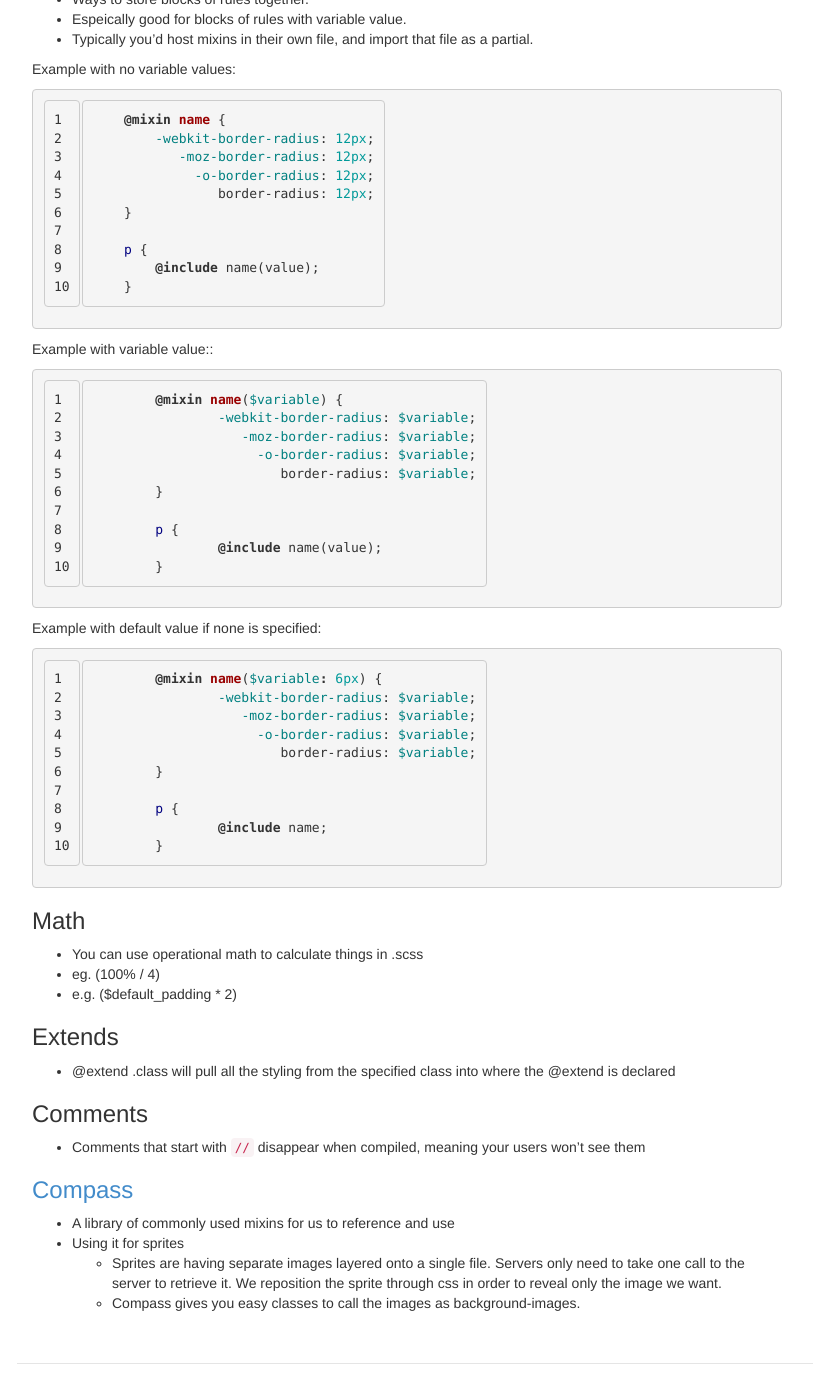
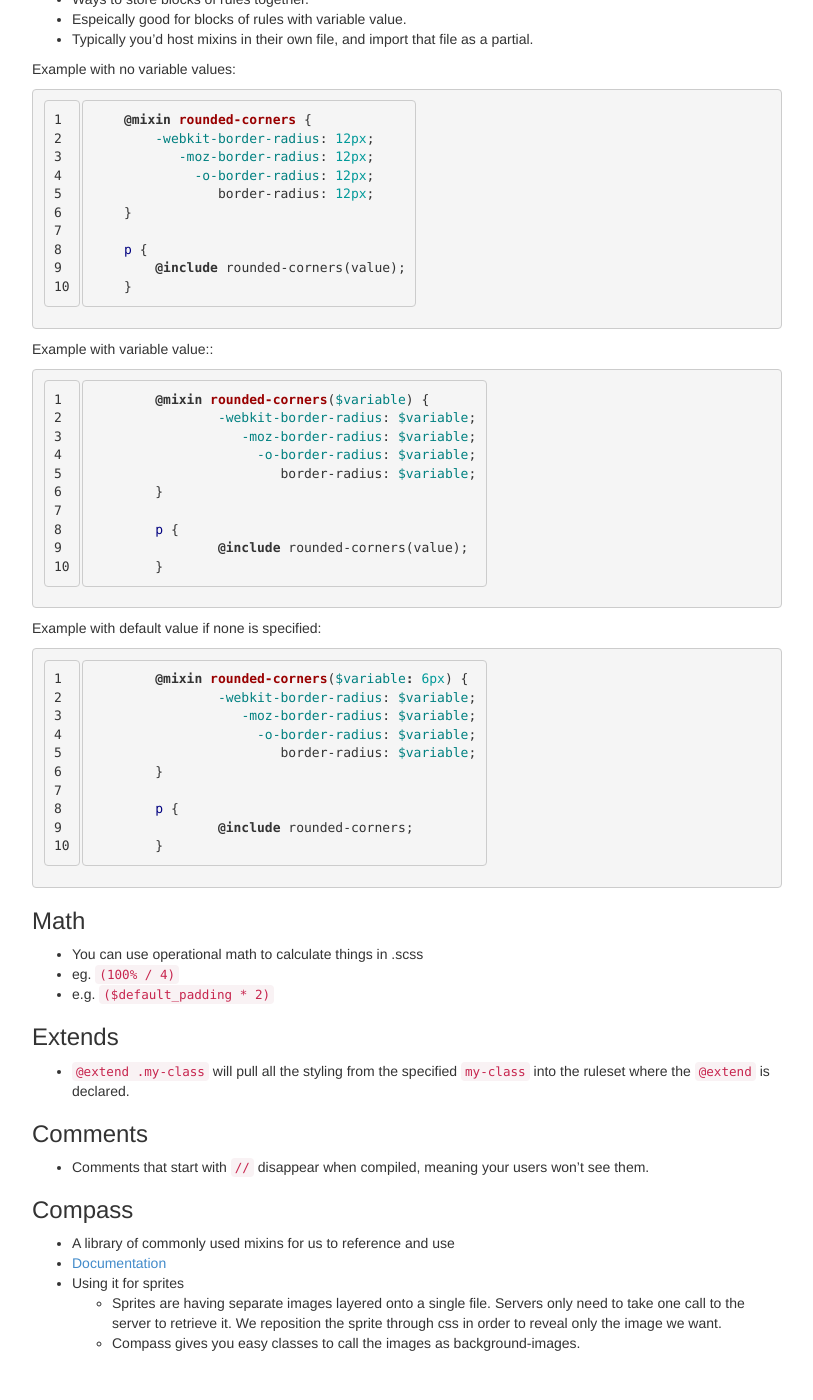
Before and after one commit to tsl-frontend/tsl-frontend.github.io, a Jekyll site: the page built from _posts/2013-11-11-13.md, in a window 1280 px wide and 1400 px high, scrolled down 2517 px. Shown: the whole window, without its empty margins (38-851 px from the left). Built offline with Jekyll 4.4.1, drawn with Linux system fonts in a browser that asks for light colours; Markdown is read by kramdown in place of the engine named in the settings.

Commit message:
More edits.

```diff
--- a/_posts/2013-11-11-13.md
+++ b/_posts/2013-11-11-13.md
@@ -120,7 +120,7 @@ p {
 Example with no variable values:
 
 {% highlight scss linenos %}
-    @mixin name {
+    @mixin rounded-corners {
         -webkit-border-radius: 12px;
            -moz-border-radius: 12px;
              -o-border-radius: 12px;
@@ -128,14 +128,14 @@ Example with no variable values:
     }
 
     p {
-        @include name(value);
+        @include rounded-corners(value);
     }
 {% endhighlight %}
 
 Example with variable value::
 
 {% highlight scss linenos %}
-	@mixin name($variable) {
+	@mixin rounded-corners($variable) {
 		-webkit-border-radius: $variable;
 		   -moz-border-radius: $variable;
 		     -o-border-radius: $variable;
@@ -143,14 +143,14 @@ Example with variable value::
 	}
 
 	p {
-		@include name(value);
+		@include rounded-corners(value);
 	}
 {% endhighlight %}
 
 Example with default value if none is specified:
 
 {% highlight scss linenos %}
-	@mixin name($variable: 6px) {
+	@mixin rounded-corners($variable: 6px) {
 		-webkit-border-radius: $variable;
 		   -moz-border-radius: $variable;
 		     -o-border-radius: $variable;
@@ -158,26 +158,28 @@ Example with default value if none is specified:
 	}
 
 	p {
-		@include name;
+		@include rounded-corners;
 	}
 {% endhighlight %}
 
 ### Math
 
 - You can use operational math to calculate things in .scss
-- eg. (100% / 4)
-- e.g. ($default_padding * 2)
+- eg. `(100% / 4)`
+- e.g. `($default_padding * 2)`
 
 ### Extends
 
-- @extend .class will pull all the styling from the specified class into where the @extend is declared
+- `@extend .my-class` will pull all the styling from the specified `my-class` into the ruleset where the `@extend` is declared.
 
 ### Comments
 
-- Comments that start with `//` disappear when compiled, meaning your users won't see them
+- Comments that start with `//` disappear when compiled, meaning your users won't see them.
 
-### [Compass](http://compass-style.org)
+### Compass
+
 - A library of commonly used mixins for us to reference and use
+- [Documentation]([Compass](http://compass-style.org))
 - Using it for sprites
 	- Sprites are having separate images layered onto a single file. Servers only need to take one call to the server to retrieve it. We reposition the sprite through css in order to reveal only the image we want.
 	- Compass gives you easy classes to call the images as background-images.
```
